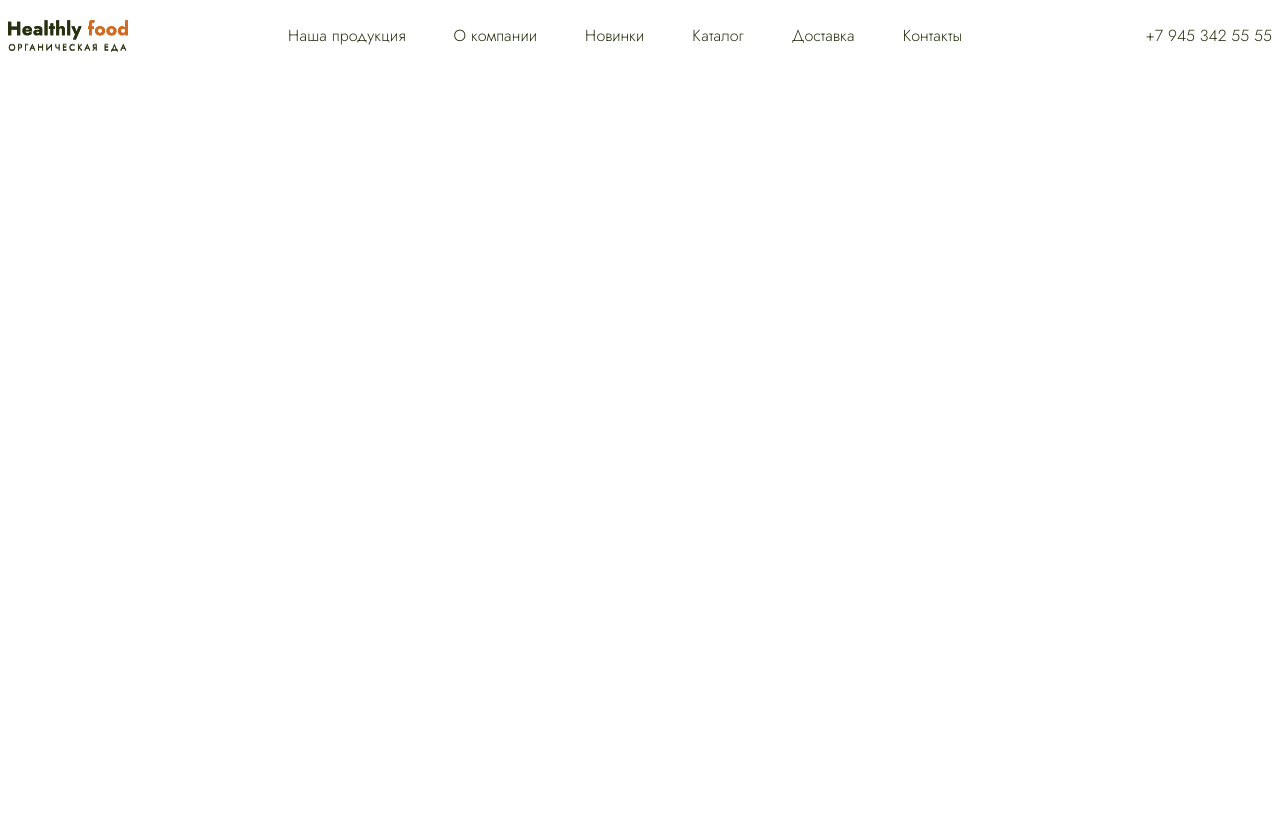
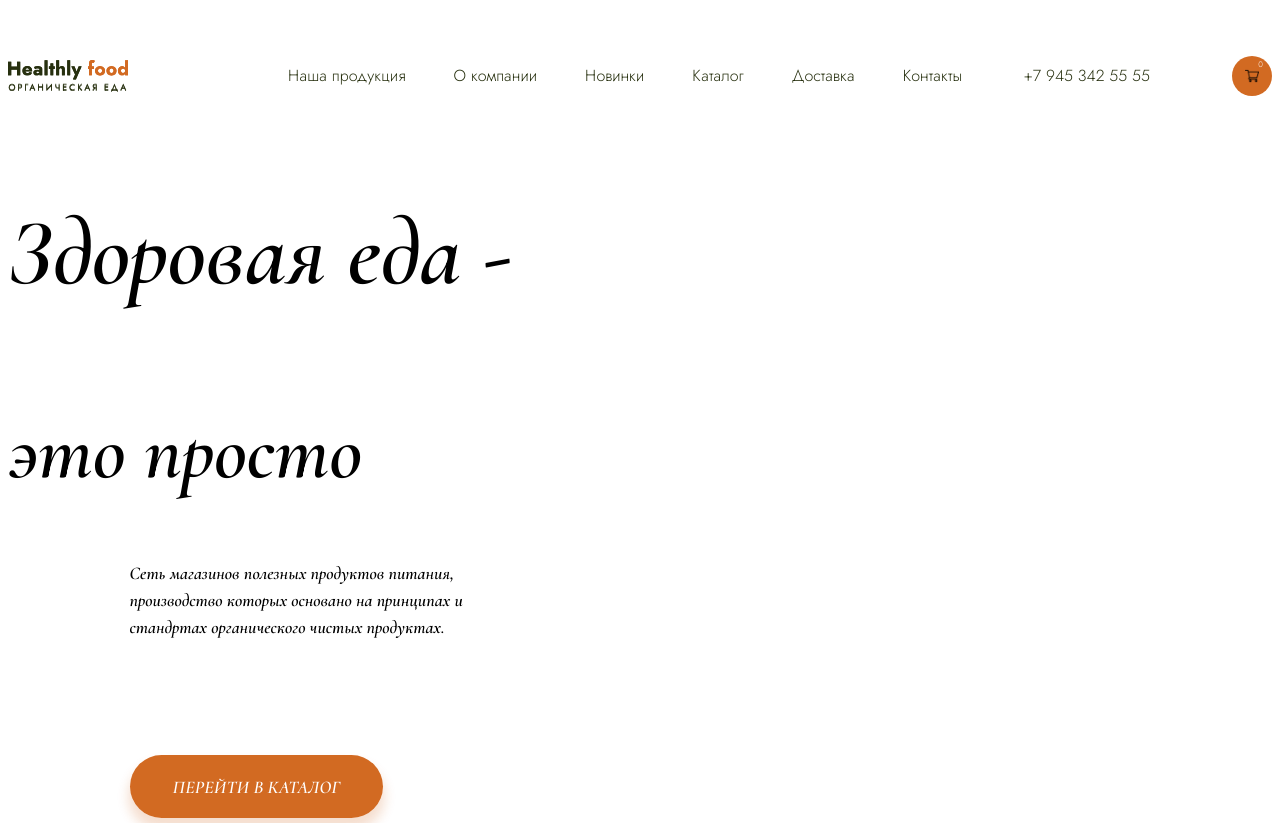
Before and after one commit to nokhen/Food_site, a plain HTML site: page index.html in a window 1280 px wide. Before the commit the page ends 800 px from the top, so only its background shows below. Drawn offline with Linux system fonts and the light colour scheme.

Commit message:
Add files via upload

```diff
--- a/css/style.css
+++ b/css/style.css
@@ -12,7 +12,37 @@ h2 {
     display: flex;
     justify-content: space-between;
     align-items: center;
+    padding-top: 40px;
 }
+
+.header-cart {
+    position: relative;
+    width: 2.5rem;
+    height: 2.5rem;
+    margin-left: 82px;
+}
+
+.header-cart_button {
+    width: 2.5rem;
+    height: 2.5rem;
+    background-color: #d26a22;
+    border: none;
+    border-radius: 100%;
+    background-image: url(/img/cart.png);
+    background-size: 0.875rem;
+    background-repeat: no-repeat;
+    background-position: center;
+}
+
+.header-cart_count {
+    position: absolute;
+    top: 2px;
+    right: 9px;
+    font-size: 0.5rem;
+    color: white;
+}
+
+
 
 .header-item {
     display: flex;
@@ -24,6 +54,7 @@ h2 {
     text-decoration: none;
     color: #27300f;
     transition: 0.3s ease;
+    font-weight: 500;
 }
 
 .header_tel:hover {
@@ -58,3 +89,53 @@ h2 {
 .nav-link:hover {
     color: #d26a22;
 }
+
+.main-text {
+    font-family: 'Cormorant', serif;
+    font-size: 5rem;
+}
+
+.main-text span {
+    font-style: italic;
+}
+
+.wrapper {
+    max-width: 1440px;
+    margin: 0 auto;
+}
+
+.main {
+    background-image: ;
+    background-size: cover;
+    background-position: center;
+    background-repeat: no-repeat;
+    display: flex;
+    justify-content: space-between;
+}
+
+.main-text {
+    flex: 0 0 40%;
+}
+
+.main-text_description {
+    font-size: 1.12rem;
+    line-height: 1.51;
+    margin-top: 60px;
+    margin-bottom: 77px;
+}
+
+.btn {
+    font-size: 1.12rem;
+    color: white;
+    background-color: #d26a22;
+    text-decoration: none;
+    text-transform: uppercase;
+    padding: 1.3rem 2.68rem;
+    border-radius: 2rem;
+    letter-spacing: 0.0075rem;
+    box-shadow: 0px 10px 11.18px 1.82px rgba(207, 92, 13, 0.2);
+}
+
+.ml {
+    margin-left: 7.6rem;
+}
--- a/index.html
+++ b/index.html
@@ -27,11 +27,26 @@
         </div>
         <div class="header-item">
             <a class="header_tel" href="tel:+79453425555">+7 945 342 55 55</a>
-            <div>
-
+            <div class="header-cart">
+                <button class="header-cart_button" type="button"></button>
+                <span class="header-cart_count">0</span>
             </div>
         </div>
     </header>
+    <div class="wrapper">
+    <div class="main">
+    <div class="main-text">
+    <h3>Здоровая еда -<br></h3><span>это просто</span>
+    <div class="ml">
+        <p class="main-text_description">Сеть магазинов полезных продуктов питания, производство которых основано на принципах и стандртах органического чистых продуктах.</p>
+        <a class="btn" href="#">Перейти в каталог</a>
+    </div>
+    </div>
+    <div class="main-visual">
+        <img src="" alt="">
+    </div>
+    </div>
+    </div>
     <main>
 
     </main>
```
